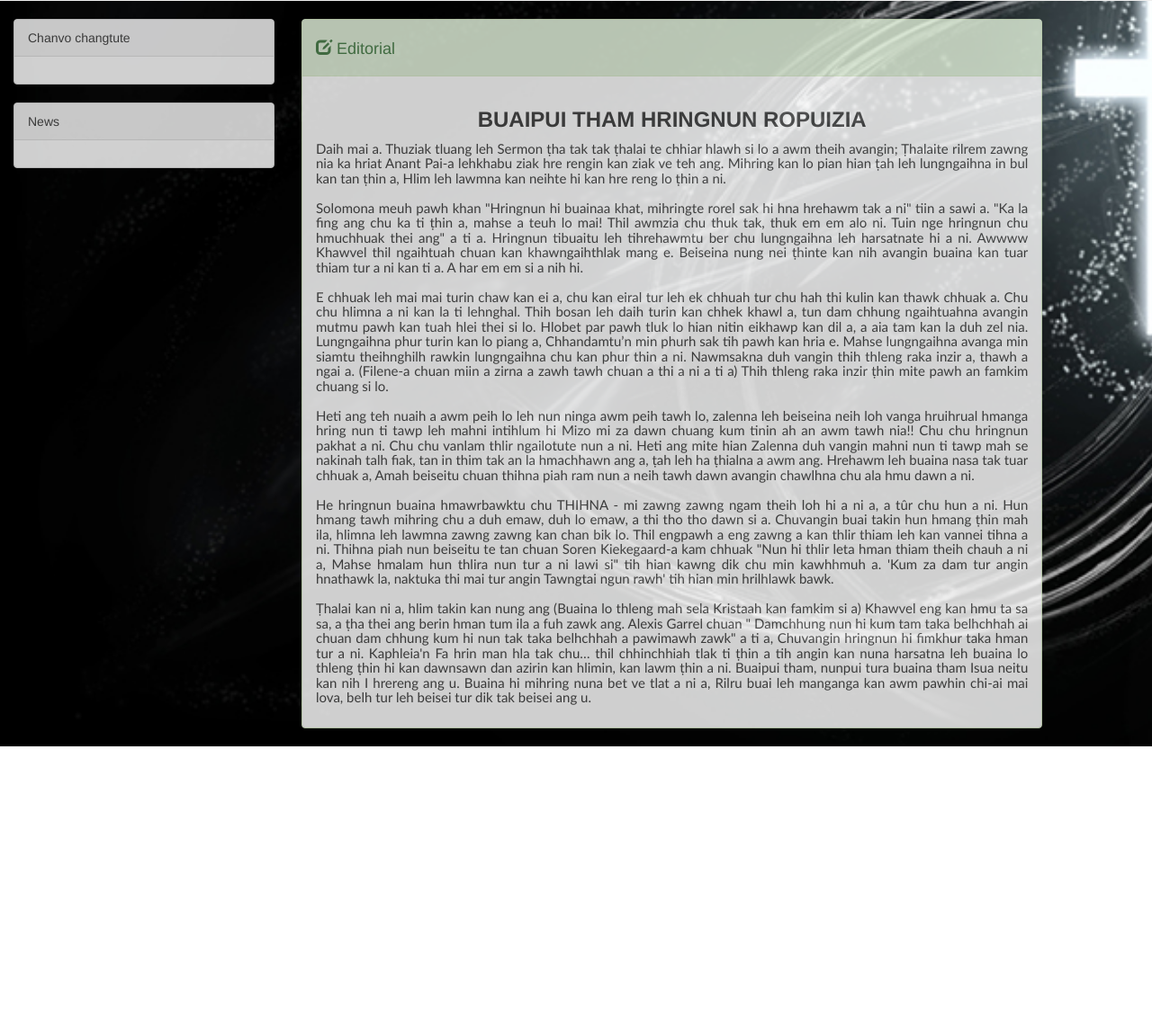
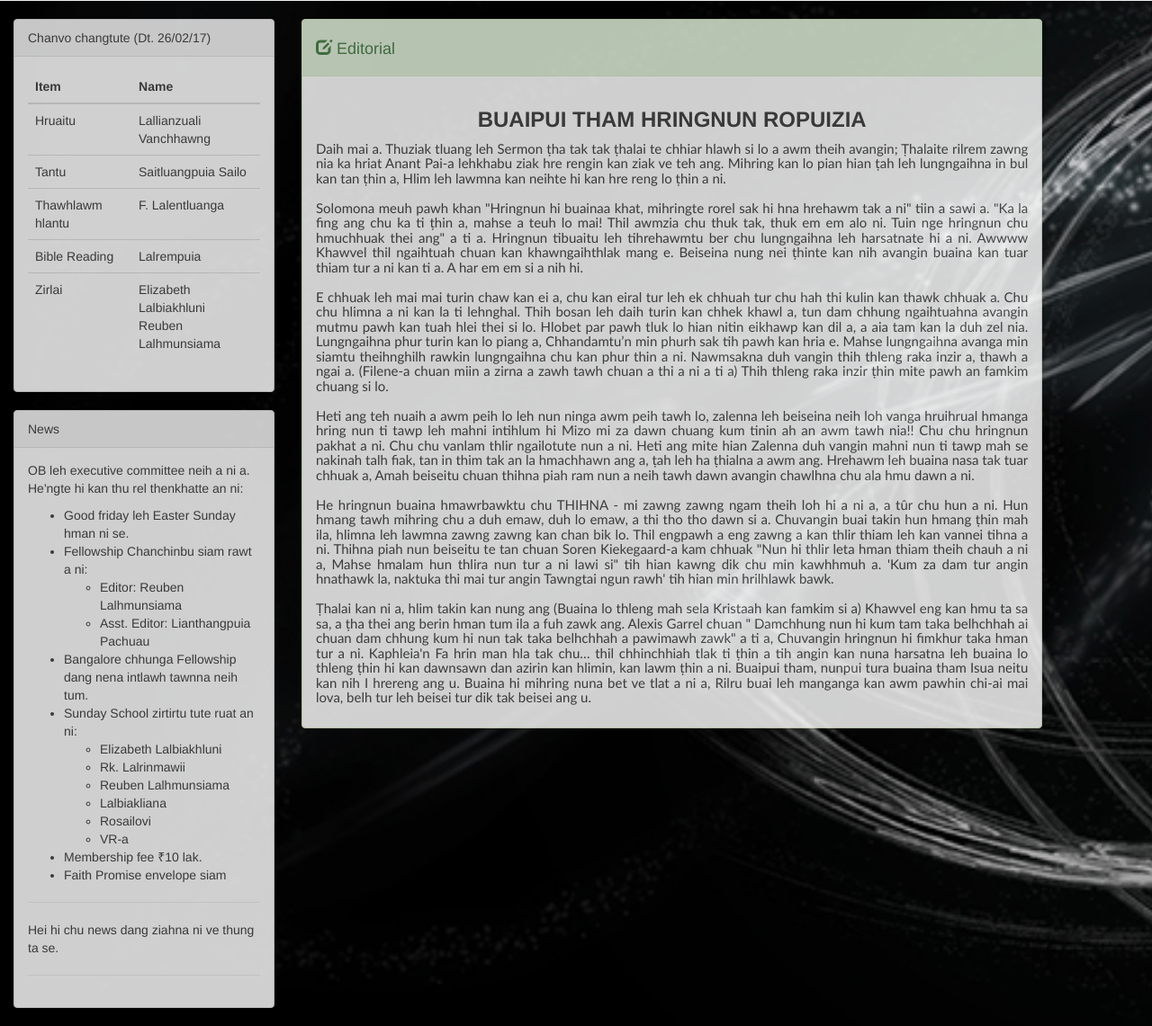
Before and after one commit to ReubenSiama/hualreu, a plain HTML site: page index.html in a window 1280 px wide. Shown: the part 80-1221 px from the top of the page at 90% size. Before the commit the page ends 910 px from the top, so only its background shows below. Drawn offline with nearby package versions, Linux system fonts and the light colour scheme.

Commit message:
Update index.html

```diff
--- a/index.html
+++ b/index.html
@@ -37,9 +37,9 @@
     <hr>
 <div class="col-sm-3">
   <div class="panel panel-default">
-    <div class="panel-heading">Chanvo changtute</div>
+    <div class="panel-heading">Chanvo changtute (Dt. 26/02/17)</div>
     <div class="panel-body">
-      <!--<table class="table">
+      <table class="table">
         <thead>
           <tr>
             <th>Item</th>
@@ -48,26 +48,58 @@
         </thead>
         <tbody>
           <tr>
-            <td>Bible reading</td>
-            <td>Remruata</td>
+            <td>Hruaitu</td>
+            <td>Lallianzuali Vanchhawng</td>
+          </tr>
+          <tr>
+            <td>Tantu</td>
+            <td>Saitluangpuia Sailo</td>
+          </tr>
+          <tr>
+            <td>Thawhlawm hlantu</td>
+            <td>F. Lalentluanga</td>
+          </tr>
+          <tr>
+            <td>Bible Reading</td>
+            <td>Lalrempuia</td>
+          </tr>
+          <tr>
+            <td>Zirlai</td>
+            <td>Elizabeth Lalbiakhluni <br>
+            Reuben Lalhmunsiama</td>
           </tr>
         </tbody>
-      </table>-->
+      </table>
     </div>
   </div>
     <div class="panel panel-default">
     <div class="panel-heading">News</div>
     <div class="panel-body">
-      <!--
     <p>OB leh executive committee neih a ni a. He'ngte hi kan thu rel thenkhatte an ni:</p>
     <ul>
-      <li>Good friday hman ni se.</li>
-      <li>Easter sunday hman ni se.</li>
-      <li>Bible reading hi mi pakhat chauhin neih ni tawh se.</li>
+      <li>Good friday leh Easter Sunday hman ni se.</li>
+      <li>Fellowship Chanchinbu siam rawt a ni:
+        <ul>
+          <li>Editor: Reuben Lalhmunsiama</li>
+          <li>Asst. Editor: Lianthangpuia Pachuau</li>
+        </ul>
+      </li>
+      <li>Bangalore chhunga Fellowship dang nena intlawh tawnna neih tum.</li>
+      <li>Sunday School zirtirtu tute ruat an ni:</li>
+      <ul>
+        <li>Elizabeth Lalbiakhluni</li>
+        <li>Rk. Lalrinmawii</li>
+        <li>Reuben Lalhmunsiama</li>
+        <li>Lalbiakliana</li>
+        <li>Rosailovi</li>
+        <li>VR-a</li>
+      </ul>
+      <li>Membership fee ₹10 lak.</li>
+      <li>Faith Promise envelope siam</li>
     </ul>
     <hr>
     <p>Hei hi chu news dang ziahna ni ve thung ta se.</p>
-    <hr>-->
+    <hr>
     </div>
   </div>
 </div>
```
